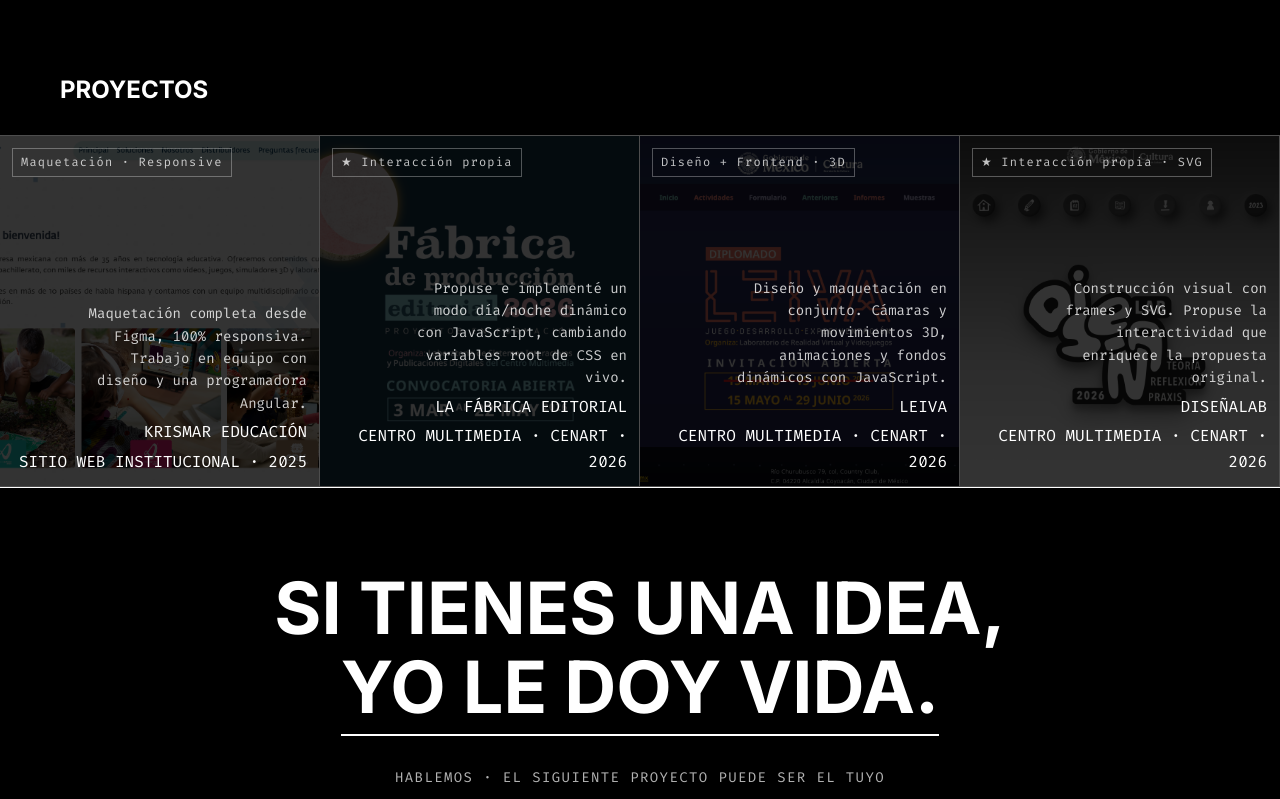
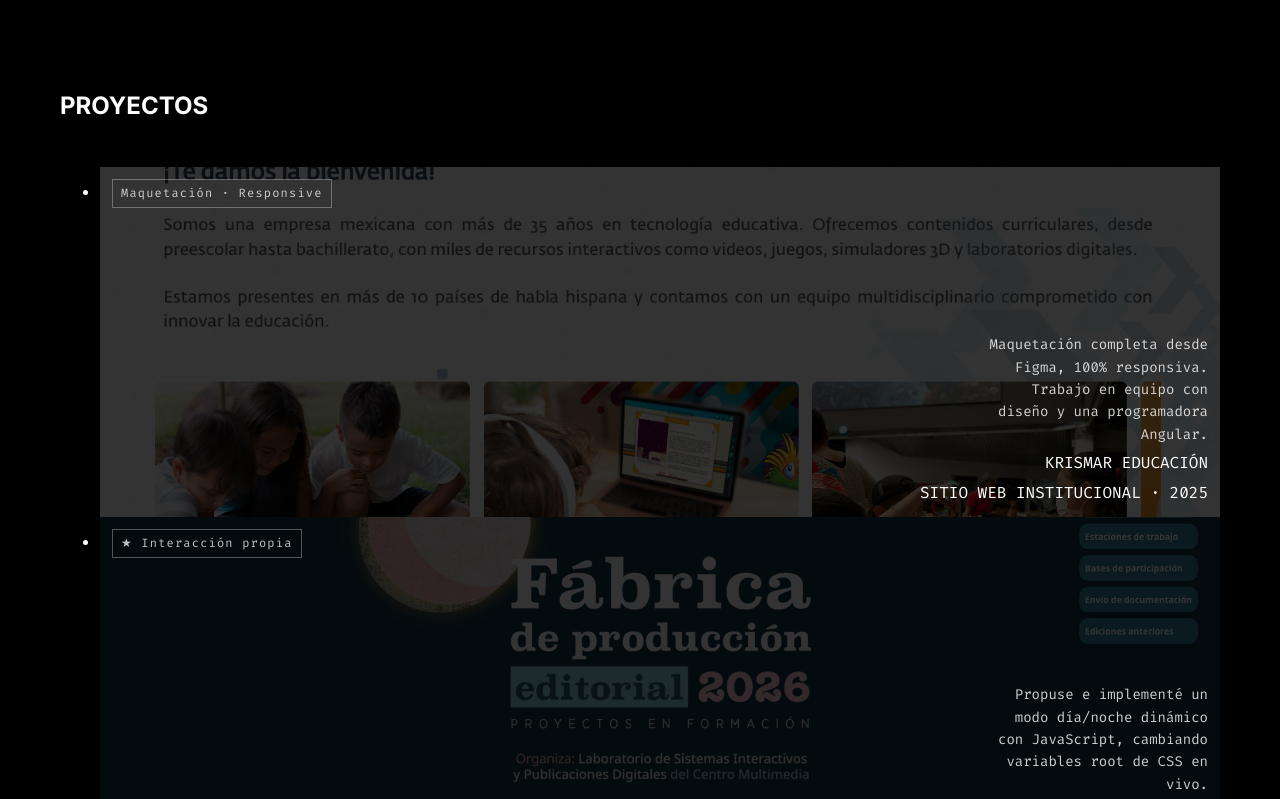
Before and after one commit to zulimmiguel161-rgb/Portafolio, a website: page index.html in a window 1280 px wide. Shown: the part 1018-1817 px from the top of the page. Drawn offline with Linux system fonts and the light colour scheme.

Commit message:
Cambia el layout de la sección de proyectos de grid a flex

```diff
--- a/index.html
+++ b/index.html
@@ -56,7 +56,7 @@
     </div>
   </section>
 
-  <section id="proyectos" aria-labelledby="t-proyectos">
+  <section id="proyectos" aria-labelledby="t-proyectos" class="projects">
     <h2 id="t-proyectos" class="section-title reveal">Proyectos</h2>
     <ul class="grid">
       <li class="reveal"><article class="card">
--- a/styles.css
+++ b/styles.css
@@ -192,26 +192,19 @@
 /* ==================
    PROYECTOS
    ================== */
-.section-title {
+
+.projects {
   max-width: 75rem;
   margin: 0 auto;
-  padding: 2rem 1.25rem;
+  padding: 3rem 1.25rem;
+  display: flex;
+  flex-direction: column;
+  gap: 2rem;
 }
 
-.grid {
-  list-style: none;
-  margin: 0;
-  padding: 0;
-  display: flex;
-  flex-wrap: wrap;
-  border-top: 0.0625rem solid var(--line);
-}
-
-.grid > li {
-  display: flex;
-  flex: 0 0 100%;
-  border-right: 0.0625rem solid var(--line);
-  border-bottom: 0.0625rem solid var(--line);
+.projects h2,
+.section-title {
+  font-size: 1.5rem;
 }
 
 .card {
```
